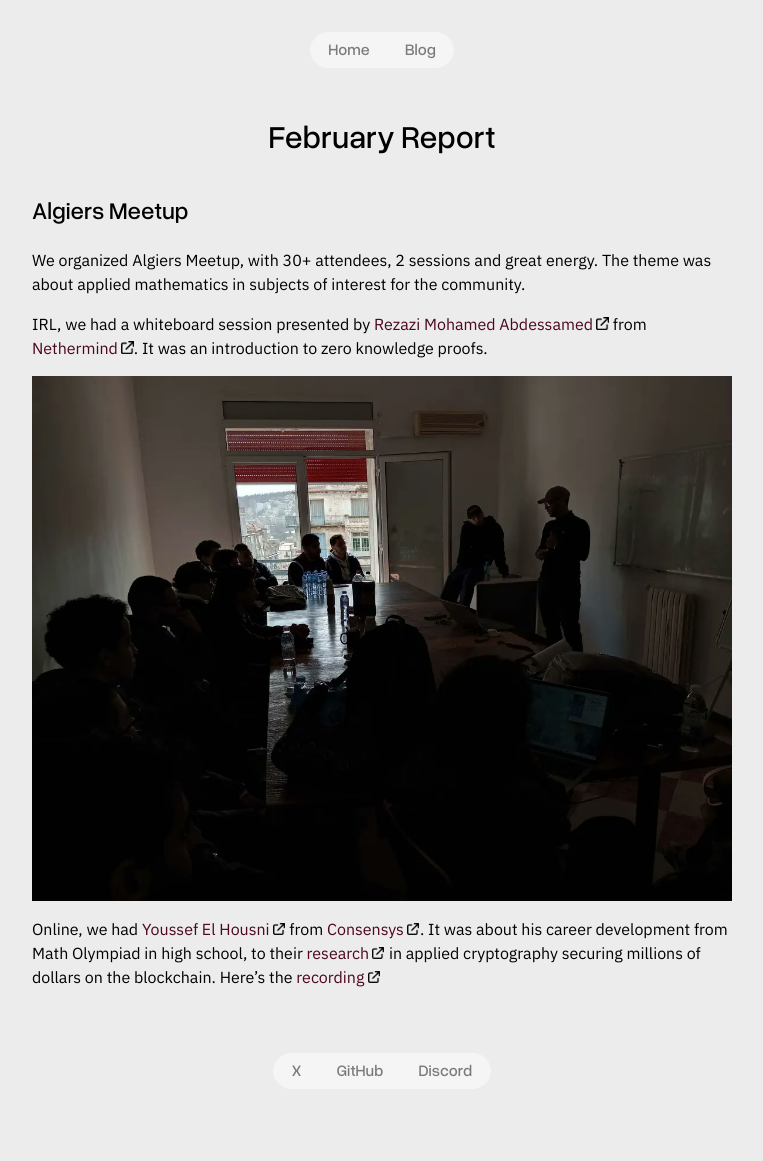
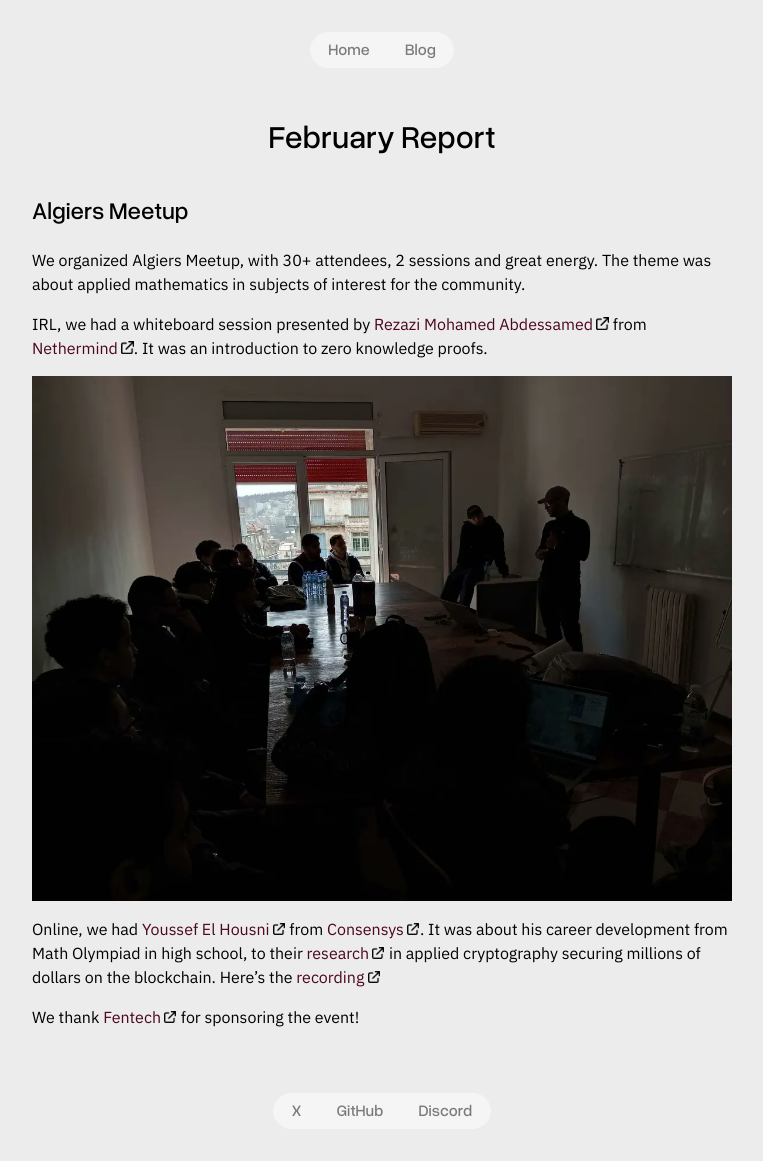
Before and after one commit to e11iptic/e11iptic.github.io, a Jekyll site: the page built from _posts/2026-02-28-feb-26-report.md, in a window 1280 px wide. Shown: the whole page, without its empty margins (258-1021 px from the left). Built offline with Jekyll 4.4.1, drawn with Linux system fonts in a browser that asks for light colours; before the commit the page ends 1121 px from its top, so only the background shows below that.

Commit message:
ty Fentech

```diff
--- a/_posts/2026-02-28-feb-26-report.md
+++ b/_posts/2026-02-28-feb-26-report.md
@@ -14,3 +14,5 @@ IRL, we had a whiteboard session presented by [Rezazi Mohamed Abdessamed](https:
 ![algiers meetup](/assets/images/algiers-meetup.jpeg)
 
 Online, we had [Youssef El Housni](https://www.linkedin.com/in/youssef-el-housni-412427108/) from [Consensys](https://consensys.io/). It was about his career development from Math Olympiad in high school, to their [research](https://yelhousni.github.io/#publications) in applied cryptography securing millions of dollars on the blockchain. Here's the [recording](https://www.youtube.com/watch?v=bhoqHfUXK8k)
+
+We thank [Fentech](https://fentech.ai/) for sponsoring the event!
```
